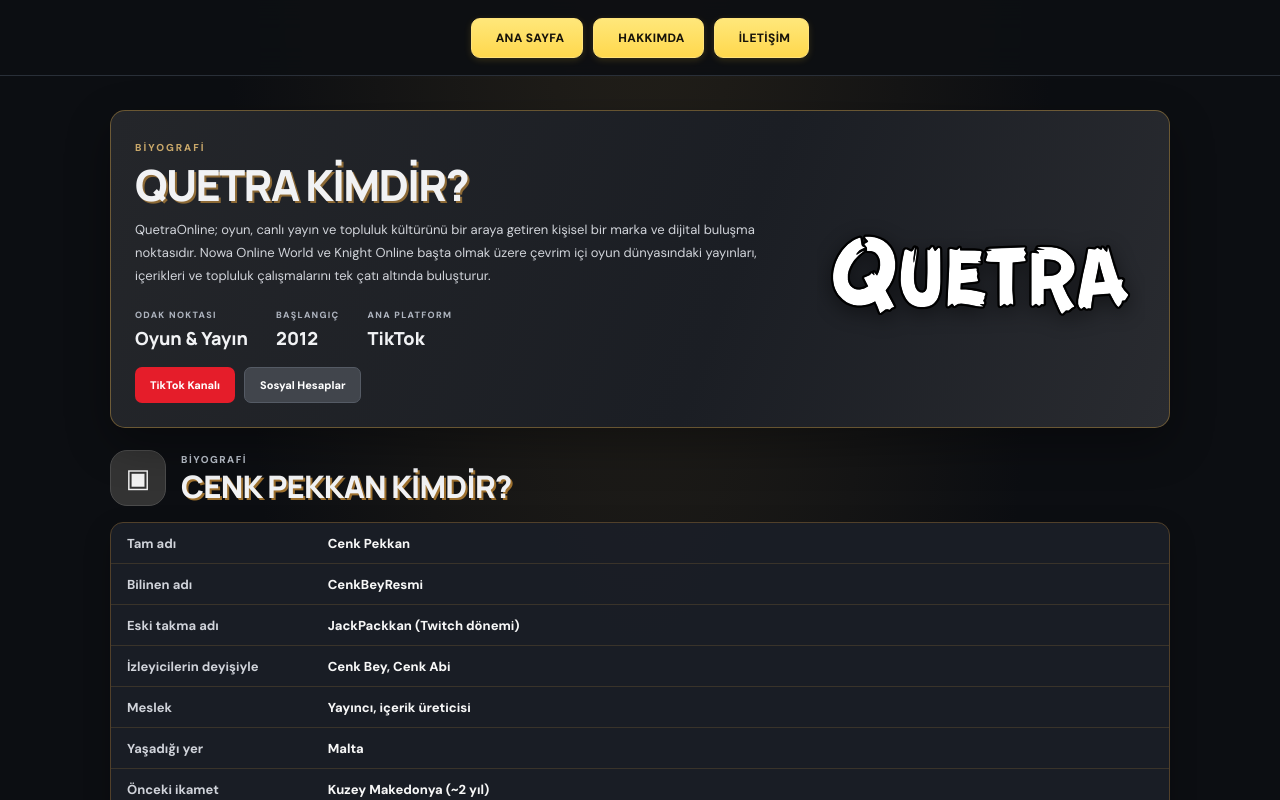
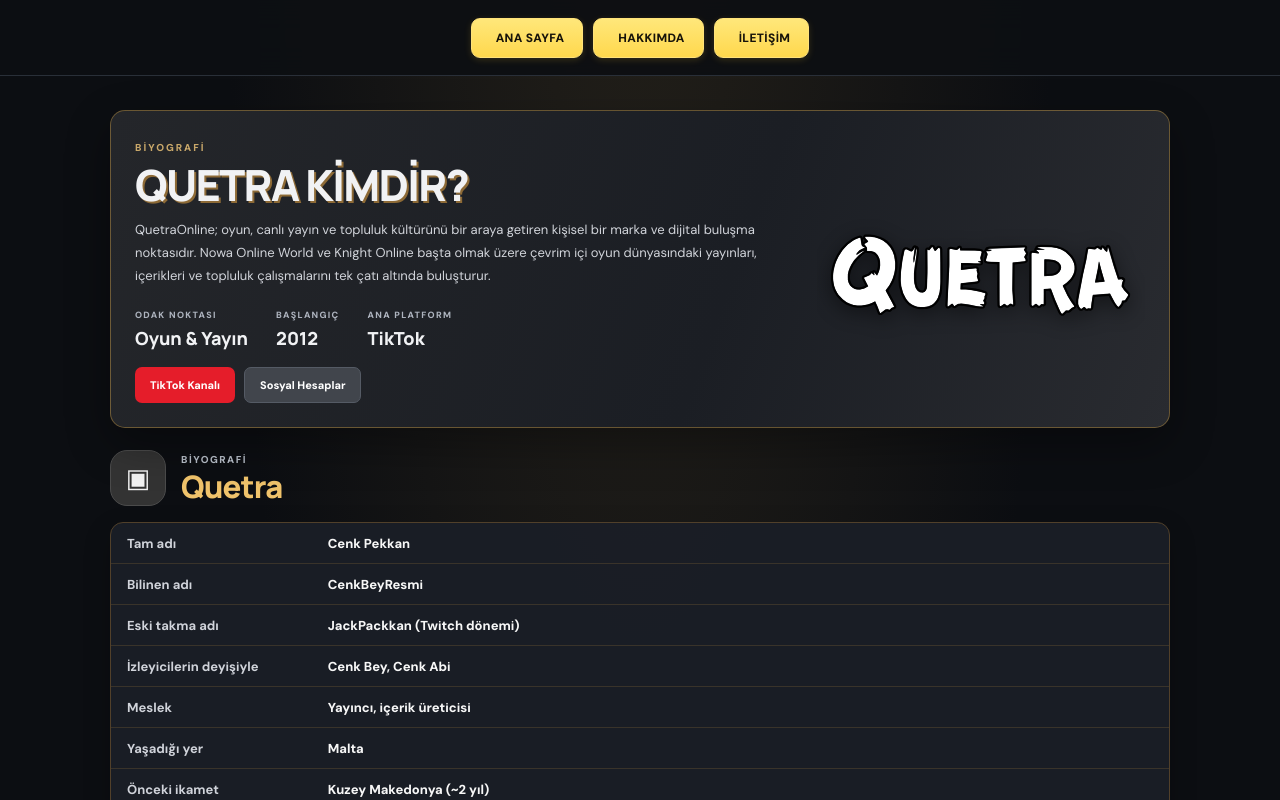
Before and after one commit to quetraonline/quetraonline, a Next.js app: page /hakkimda in a window 1280 px wide. Shown: the top 800 px of the page. Built offline with nearby package versions, Linux system fonts and the light colour scheme; no server answers.

Commit message:
Rename profile heading to Quetra and update heading color

```diff
--- a/app/hakkimda/page.js
+++ b/app/hakkimda/page.js
@@ -49,7 +49,7 @@ export default function AboutPage() {
         <section className="profile-section">
           <div className="profile-heading">
             <div className="profile-icon" aria-hidden="true">▣</div>
-            <div><span>BİYOGRAFİ</span><h2>CENK PEKKAN KİMDİR?</h2></div>
+            <div><span>BİYOGRAFİ</span><h2>Quetra</h2></div>
           </div>
           <div className="profile-table">
             {[
@@ -158,7 +158,7 @@ export default function AboutPage() {
         .profile-heading{display:flex;align-items:center;gap:15px;margin:0 0 16px}
         .profile-icon{width:56px;height:56px;flex:0 0 56px;display:grid;place-items:center;border:1px solid #4b4b4b;border-radius:17px;background:#333;color:#f3f3f3;font-size:26px}
         .profile-heading span{display:block;color:#b9c0ca;font-size:10px;font-weight:800;letter-spacing:1.5px;margin-bottom:3px}
-        .profile-heading h2{margin:0;color:#f2f3f5;font:900 clamp(22px,3vw,31px)/1.1 Manrope,sans-serif;letter-spacing:-.8px;text-transform:uppercase;text-shadow:2px 2px 0 #9d702e}
+        .profile-heading h2{margin:0;color:#f0c36b;font:900 clamp(22px,3vw,31px)/1.1 Manrope,sans-serif;letter-spacing:-.8px;text-transform:none;text-shadow:none}
         .profile-table{overflow:hidden;border:1px solid #51402a;border-radius:13px;background:rgba(26,30,39,.94);box-shadow:0 10px 28px #0003}
         .profile-row{display:grid;grid-template-columns:minmax(180px,18%) 1fr;min-height:41px;align-items:center;border-bottom:1px solid rgba(224,170,69,.16);padding:0 16px;gap:16px}
         .profile-row:last-child{border-bottom:0}
```
